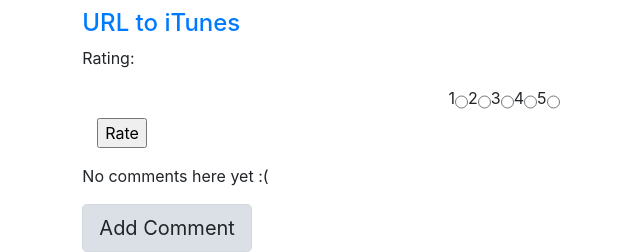
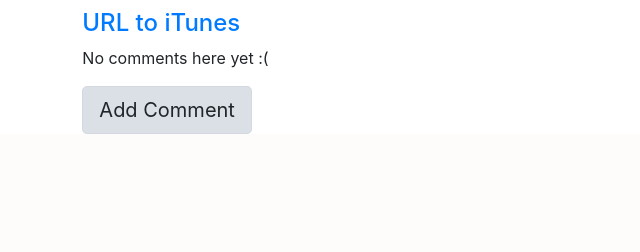
Before and after one commit to AleksSG/Web-App, a Django app: template templates/MediaApp/song_info.html in a window 1280 px wide. Shown: the part 685-937 px from the top of the page, without its empty margins (136-776 px from the left). After the commit the page ends 819 px from the top, so only its background shows below. Run offline with Django 3.2, Linux system fonts and the light colour scheme; the template is opened without the code that fills it, so the values that code supplies are empty; parts of the project's set-up code (start-up, migrations or seed data) failed here and were passed over; some libraries are stand-ins or nearby versions.

Commit message:
Revert "rating html does nothing"
This reverts commit ccfb24cd4f9f1e6931c48a5adf31340e647188bc.

```diff
--- a/templates/MediaApp/song_info.html
+++ b/templates/MediaApp/song_info.html
@@ -8,19 +8,6 @@
 <h4><b>Genre:</b> <i>{{song.genre}}</i> </h4>
 <a href={{song.url_info}}><h4>URL to iTunes</h4> </a>
 
-<p>Rating:</p>
-<div class="container">
-        <div class="starrating risingstar d-flex justify-content-center flex-row-reverse">
-            <input type="radio" id="star5" name="rating" value="5" /><label for="star5" title="5 star">5</label>
-            <input type="radio" id="star4" name="rating" value="4" /><label for="star4" title="4 star">4</label>
-            <input type="radio" id="star3" name="rating" value="3" /><label for="star3" title="3 star">3</label>
-            <input type="radio" id="star2" name="rating" value="2" /><label for="star2" title="2 star">2</label>
-            <input type="radio" id="star1" name="rating" value="1" /><label for="star1" title="1 star">1</label>
-        </div>
-         <input type="submit" value="Rate" />
-  </div>
-</p>
-
 {% for song_comment in comments %}
     <strong>{{ song_comment.user }}</strong>
     <p>{{ song_comment.content }}</p>
```
